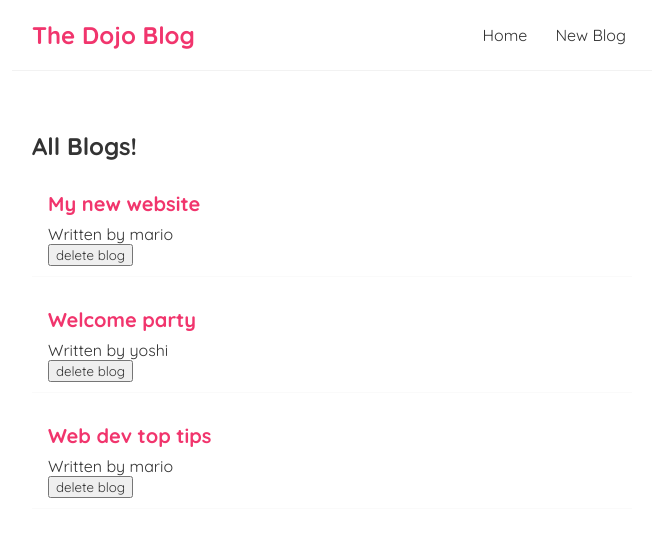
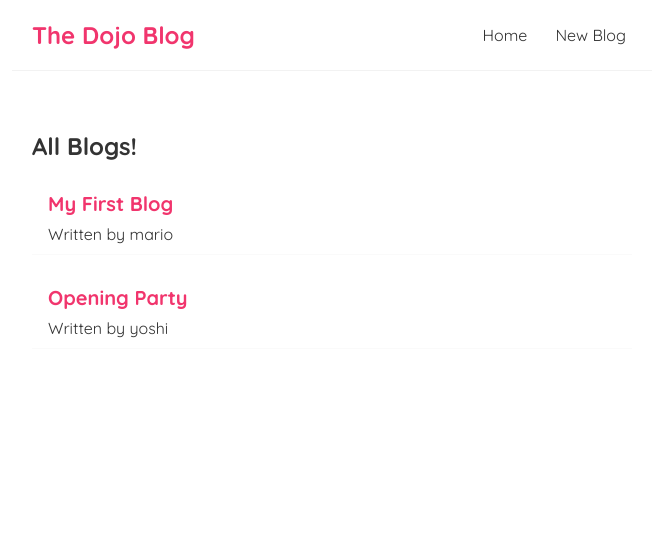
Before and after one commit to GiorgiMamuk/Dojo-blog, a React (Create React App) app: page / in a window 1280 px wide. Shown: the top 536 px of the page, without its empty margins (308-964 px from the left). Built offline with nearby package versions, Linux system fonts and the light colour scheme; data requests are answered from the project's data file.

Commit message:
4 commit

```diff
--- /dev/null
+++ b/data/db.json
@@ -0,0 +1,17 @@
+{
+    "blogs":[
+        {
+            "title":"My First Blog",
+            "body":"Why do we use it?\nIt is a long established fact that a reader will be distracted.",
+            "author":"mario",
+            "id":1
+        },
+
+        {
+            "title":"Opening Party",
+            "body":"Why do we use it?\nIt is a long established fact that a reader will be distracted.",
+            "author":"yoshi",
+            "id":2
+        }
+    ]
+}
--- a/src/BlogList.js
+++ b/src/BlogList.js
@@ -1,4 +1,4 @@
-const BlogList=({blogs, title, handleDelete})=> {
+const BlogList=({blogs, title})=> {
     return (
         <div className="blog-list">
             <h2>{title}</h2>
@@ -6,7 +6,6 @@
                 <div className="blog-preview" key={blog.id}>
                     <h2>{blog.title}</h2>
                     <p>Written by {blog.author}</p>
-                    <button onClick={()=>handleDelete(blog.id)}>delete blog</button>
                 </div>
             ))}
         </div>
--- a/src/Home.js
+++ b/src/Home.js
@@ -1,21 +1,28 @@
-import {useState} from "react";
+import {useState, useEffect} from "react";
 import BlogList from "./BlogList";
 
 const Home = () => {
-    const [blogs,setBlogs]=useState([
-        {title:'My new website', body:'lorem ipsum', author:'mario', id:1},
-        {title:'Welcome party', body:'lorem ipsum', author:'yoshi', id:2},
-        {title:'Web dev top tips', body:'lorem ipsum', author:'mario', id:3}
-    ]);
+    const [blogs,setBlogs]=useState(null);
+    const [isPending,setIsPending]=useState(true);
 
-    const handleDelete=(id)=>{
-        const newBlogs=blogs.filter(blog=>blog.id!==id);
-        setBlogs(newBlogs);
-    }
+
+    useEffect(()=>{
+        setTimeout(()=>{
+            fetch('http://localhost:8000/blogs')
+        .then (res=>{
+            return res.json();
+        })
+        .then (data=>{
+            setBlogs(data);
+            setIsPending(false);
+        });
+    }, 1000);
+    },[]);
     return (
         <div className='home'>
-            <BlogList blogs={blogs} title="All Blogs!" handleDelete={handleDelete}/>
-        </div>
+            {isPending&&<div>Loading...</div>}
+            {blogs&&<BlogList blogs={blogs} title="All Blogs!"/>}
+         </div>
      );
 }
 
```
